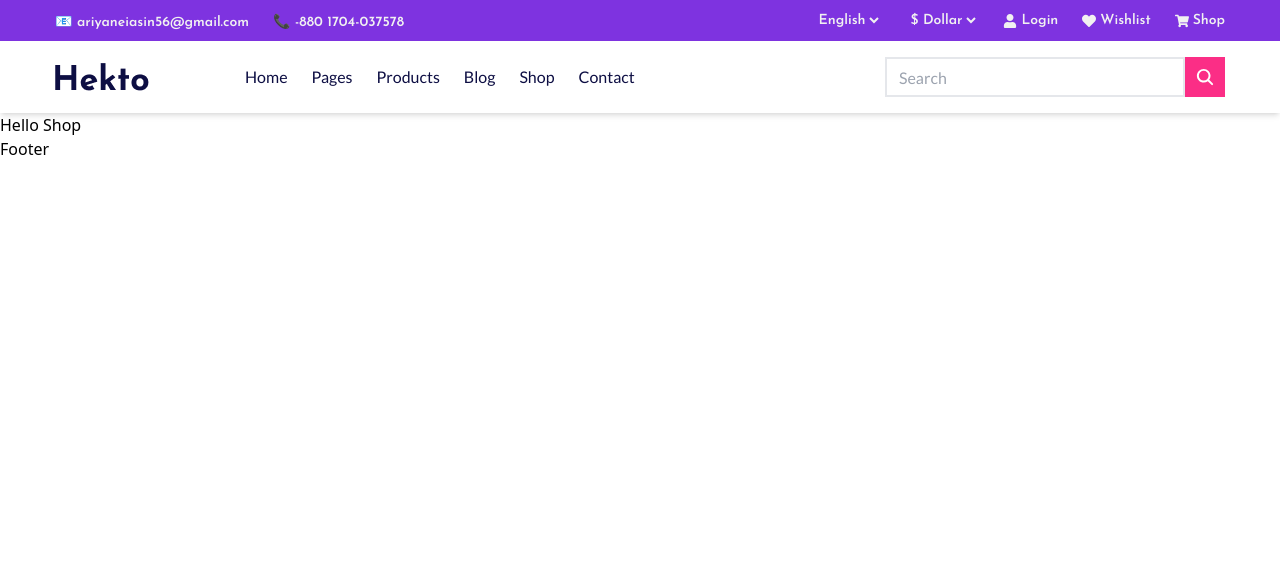
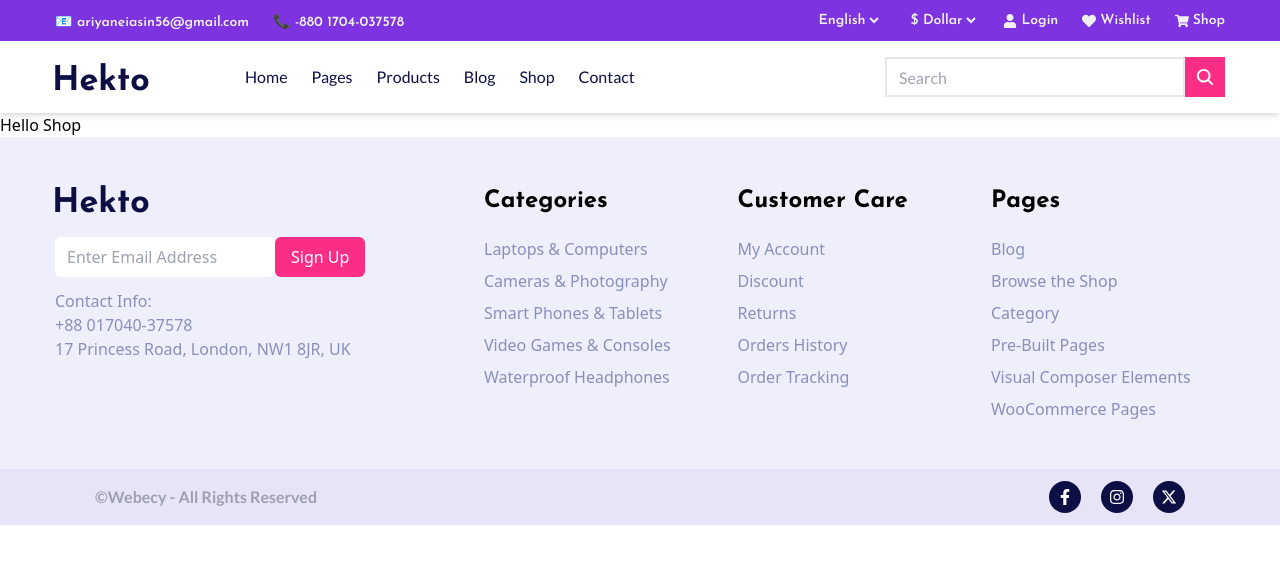
Before and after one commit to ariyanEiasin02/ecommerce-website, a React (Vite) app: page /shop in a window 1280 px wide. Shown: the top 564 px of the page. Built offline with nearby package versions, Linux system fonts and the light colour scheme; no server answers.

Commit message:
footer add

```diff
--- a/src/App.jsx
+++ b/src/App.jsx
@@ -12,6 +12,7 @@ import Home from './pages/Home/Home';
 import Shop from './pages/Shop/Shop';
 import Navbar from './components/Navbar/Navbar';
 import Footer from './components/Footer/Footer';
+import FooterLast from './components/FooterLast/FooterLast';
 
 function App() {
 
@@ -25,6 +26,7 @@ function App() {
         <Route path="/shop/*" element={<Shop />} />
       </Routes>
       <Footer/>
+      <FooterLast/>
     </BrowserRouter>
     </>
   )
--- a/src/components/Categories/Categories.jsx
+++ b/src/components/Categories/Categories.jsx
@@ -42,7 +42,7 @@ const Categories = () => {
             {
                 breakpoint: 1024,
                 settings: {
-                    slidesToShow: 3,
+                    slidesToShow: 4,
                 },
             },
             {
--- a/src/components/Footer/Footer.jsx
+++ b/src/components/Footer/Footer.jsx
@@ -1,9 +1,64 @@
-import React from 'react'
+import React from 'react';
+import footerLogo from '../../assets/logo.png';
 
 const Footer = () => {
   return (
-    <div>Footer</div>
-  )
-}
+    <section className="py-12 bg-[#EEEFFB]">
+      <div className="max-w-container mx-auto">
+        <div className="flex flex-wrap justify-between gap-8 lg:gap-0 px-4 lg:px-0">
+          <div className="w-full sm:w-[45%] lg:w-[35%]">
+            <img src={footerLogo} alt="Company Logo" />
+            <div className="mt-6 flex items-center">
+              <input
+                className="flex w-[220px] h-10 outline-none bg-white text-[#8A8FB9] text-base px-3 rounded-md"
+                type="email"
+                placeholder="Enter Email Address"
+              />
+              <button className="rounded-md bg-secondCommon py-2 px-4 text-white font-medium">
+                Sign Up
+              </button>
+            </div>
+            <div className="mt-3 text-[#8A8FB9] text-base">
+              <p>Contact Info:</p>
+              <p>+88 017040-37578</p>
+              <p>17 Princess Road, London, NW1 8JR, UK</p>
+            </div>
+          </div>
+          <div className="w-[45%] sm:w-[30%] lg:w-[20%]">
+            <h3 className="font-josefin text-2xl font-bold">Categories</h3>
+            <ul className="mt-5 space-y-2 text-[#8A8FB9]">
+              <li><a href="#">Laptops & Computers</a></li>
+              <li><a href="#">Cameras & Photography</a></li>
+              <li><a href="#">Smart Phones & Tablets</a></li>
+              <li><a href="#">Video Games & Consoles</a></li>
+              <li><a href="#">Waterproof Headphones</a></li>
+            </ul>
+          </div>
+          <div className="w-[45%] sm:w-[30%] lg:w-[20%]">
+            <h3 className="font-josefin text-2xl font-bold">Customer Care</h3>
+            <ul className="mt-5 space-y-2 text-[#8A8FB9]">
+              <li><a href="#">My Account</a></li>
+              <li><a href="#">Discount</a></li>
+              <li><a href="#">Returns</a></li>
+              <li><a href="#">Orders History</a></li>
+              <li><a href="#">Order Tracking</a></li>
+            </ul>
+          </div>
+          <div className="w-[45%] sm:w-[30%] lg:w-[20%]">
+            <h3 className="font-josefin text-2xl font-bold">Pages</h3>
+            <ul className="mt-5 space-y-2 text-[#8A8FB9]">
+              <li><a href="#">Blog</a></li>
+              <li><a href="#">Browse the Shop</a></li>
+              <li><a href="#">Category</a></li>
+              <li><a href="#">Pre-Built Pages</a></li>
+              <li><a href="#">Visual Composer Elements</a></li>
+              <li><a href="#">WooCommerce Pages</a></li>
+            </ul>
+          </div>
+        </div>
+      </div>
+    </section>
+  );
+};
 
-export default Footer
+export default Footer;
--- /dev/null
+++ b/src/components/FooterLast/FooterLast.jsx
@@ -0,0 +1,34 @@
+import React from 'react';
+import { FaFacebookF, FaInstagram } from 'react-icons/fa';
+import { FaXTwitter } from 'react-icons/fa6';
+
+const FooterLast = () => {
+  return (
+    <section className="py-3 bg-[#E7E4F8]">
+      <div className="max-w-container mx-auto px-5 sm:px-10">
+        <div className="flex flex-wrap justify-between items-center gap-4">
+          <div className="w-full sm:w-auto text-center sm:text-left">
+            <p className="font-lato font-semibold text-base text-[#9DA0AE]">
+              ©Webecy - All Rights Reserved
+            </p>
+          </div>
+          <div className="w-full sm:w-auto text-center">
+            <ul className="flex justify-center gap-5">
+              <li className="bg-primary p-2 rounded-full text-white hover:bg-opacity-90 transition">
+                <FaFacebookF />
+              </li>
+              <li className="bg-primary p-2 rounded-full text-white hover:bg-opacity-90 transition">
+                <FaInstagram />
+              </li>
+              <li className="bg-primary p-2 rounded-full text-white hover:bg-opacity-90 transition">
+                <FaXTwitter />
+              </li>
+            </ul>
+          </div>
+        </div>
+      </div>
+    </section>
+  );
+};
+
+export default FooterLast;
--- a/src/components/ProductMix/ProductMix.jsx
+++ b/src/components/ProductMix/ProductMix.jsx
@@ -5,7 +5,8 @@ import { apiData } from "../ContextApi/ContextApi";
 
 const ProductMix = () => {
   const containerRef = useRef(null);
-  const data = useContext(apiData)
+  const data = useContext(apiData);
+  const filterData = data.filter((item)=> item.id >= 6 && item.id <= 11)
 
   useEffect(() => {
     if (containerRef.current) {
@@ -56,7 +57,7 @@ const ProductMix = () => {
           ref={containerRef}
           className="grid grid-cols-1 sm:grid-cols-2 md:grid-cols-3 gap-8"
         >
-          {data.map((card, index) => (
+          {filterData.map((card, index) => (
             <Card
               key={index}
               imageMix={card.thumbnail}
```
